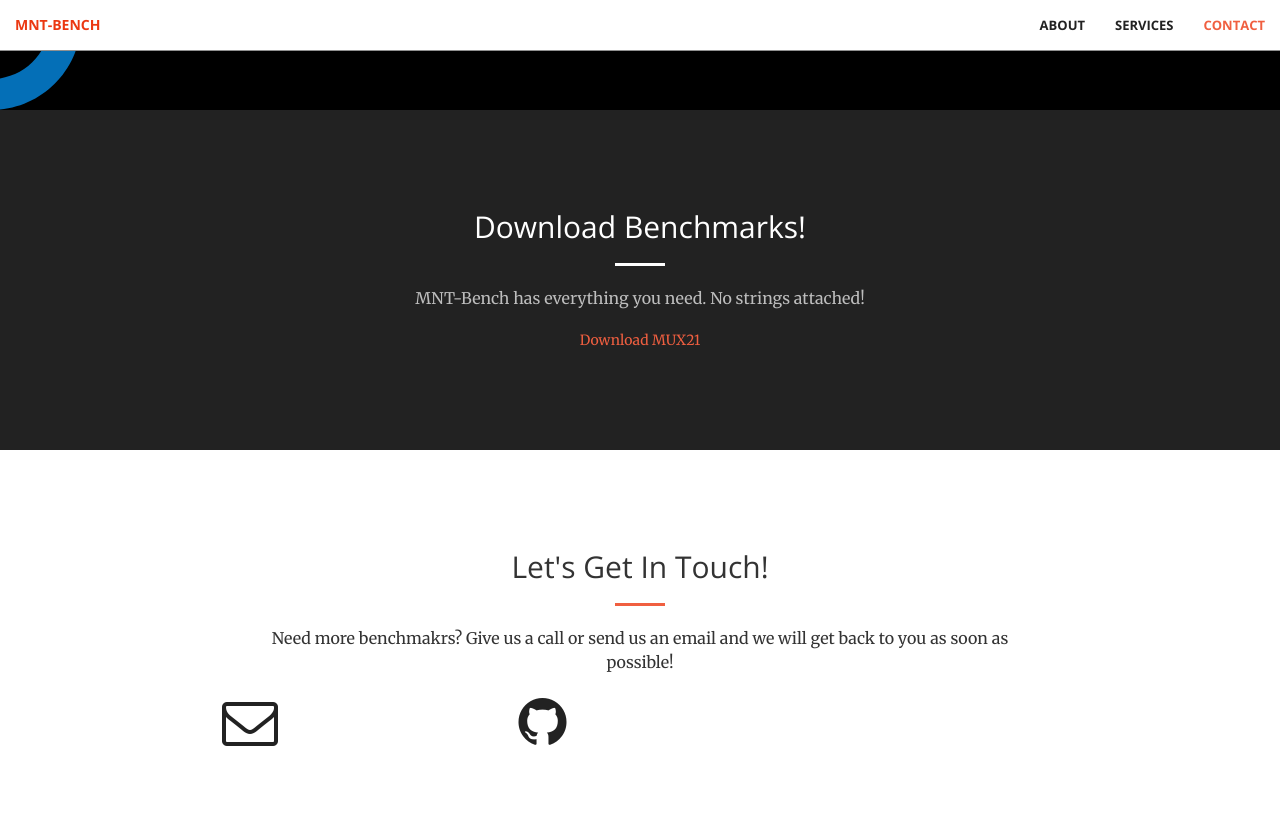
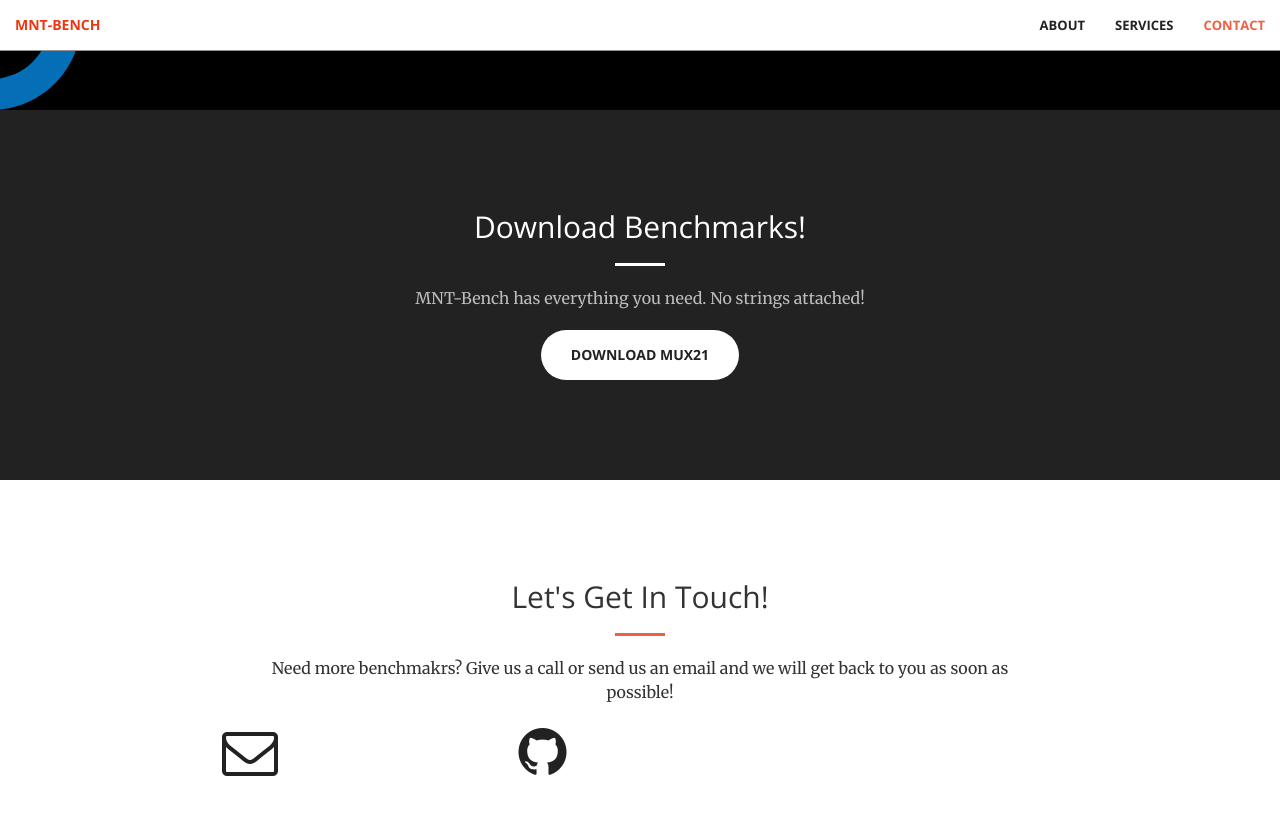
Before and after one commit to simon1hofmann/mnt-bench-old, a Jekyll site: the page built from index.html, in a window 1280 px wide and 900 px high, scrolled down 790 px. Shown: the top 815 px of the window. Built offline with Jekyll 4.4.1, drawn with Linux system fonts in a browser that asks for light colours.

Commit message:
Update call-to-action.html

```diff
--- a/_includes/call-to-action.html
+++ b/_includes/call-to-action.html
@@ -5,7 +5,7 @@
                 <h2 class="section-heading">Download Benchmarks!</h2>
                 <hr class="light">
                 <p class="text-faded">MNT-Bench has everything you need. No strings attached!</p>
-                <a href="https://minhaskamal.github.io/DownGit/#/home?url=https://github.com/simon1hofmann/mnt-bench/blob/main/benchmarks/trindade16/mux21.fgl" download>Download MUX21</a>
+                <a href="https://minhaskamal.github.io/DownGit/#/home?url=https://github.com/simon1hofmann/mnt-bench/blob/main/benchmarks/trindade16/mux21.fgl" class="btn btn-default btn-xl" download>Download MUX21</a>
             </div>
         </div>
     </div>
```
